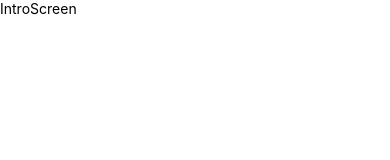
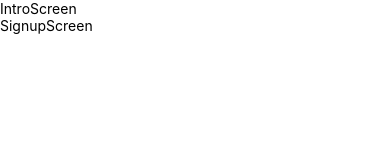
Before and after one commit to Sedinamm/HealthX, a React Native app: screen / in a window 390 px wide. Shown: the top 160 px of the page. Built offline with nearby package versions, Linux system fonts and the light colour scheme.

Commit message:
Added a signup screen

```diff
--- a/App.js
+++ b/App.js
@@ -1,11 +1,13 @@
 import { StatusBar } from "expo-status-bar";
 import { StyleSheet, Text, View } from "react-native";
 import IntroScreen from "./Screens/IntroScreen";
+import SignupScreen from "./Screens/SignupScreen";
 
 export default function App() {
   return (
     <View>
       <IntroScreen />
+      <SignupScreen />
     </View>
   );
 }
--- /dev/null
+++ b/Screens/SignupScreen.js
@@ -0,0 +1,14 @@
+import { StyleSheet, Text, View } from "react-native";
+import React from "react";
+
+const SignupScreen = () => {
+  return (
+    <View>
+      <Text>SignupScreen</Text>
+    </View>
+  );
+};
+
+export default SignupScreen;
+
+const styles = StyleSheet.create({});
```
